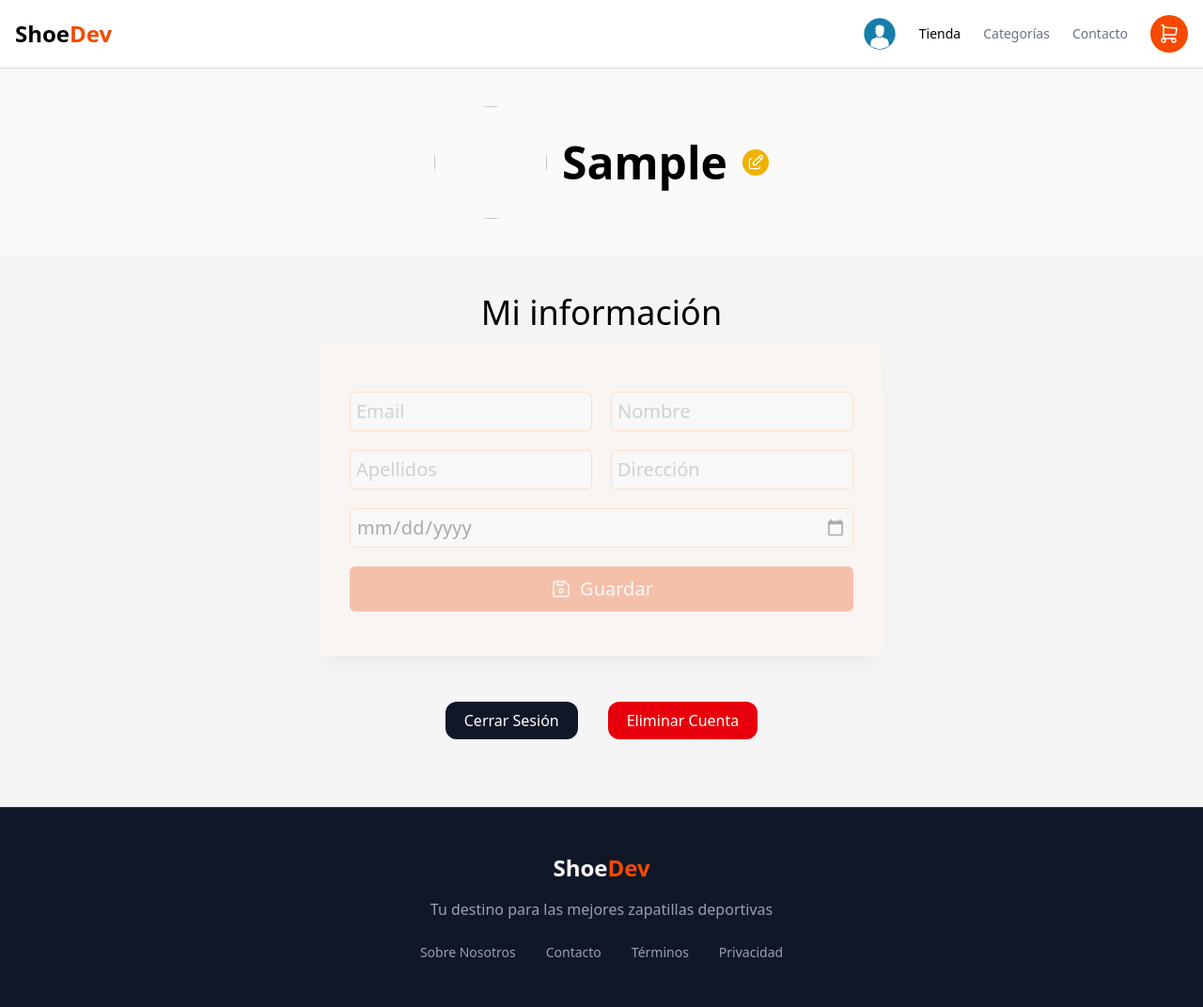
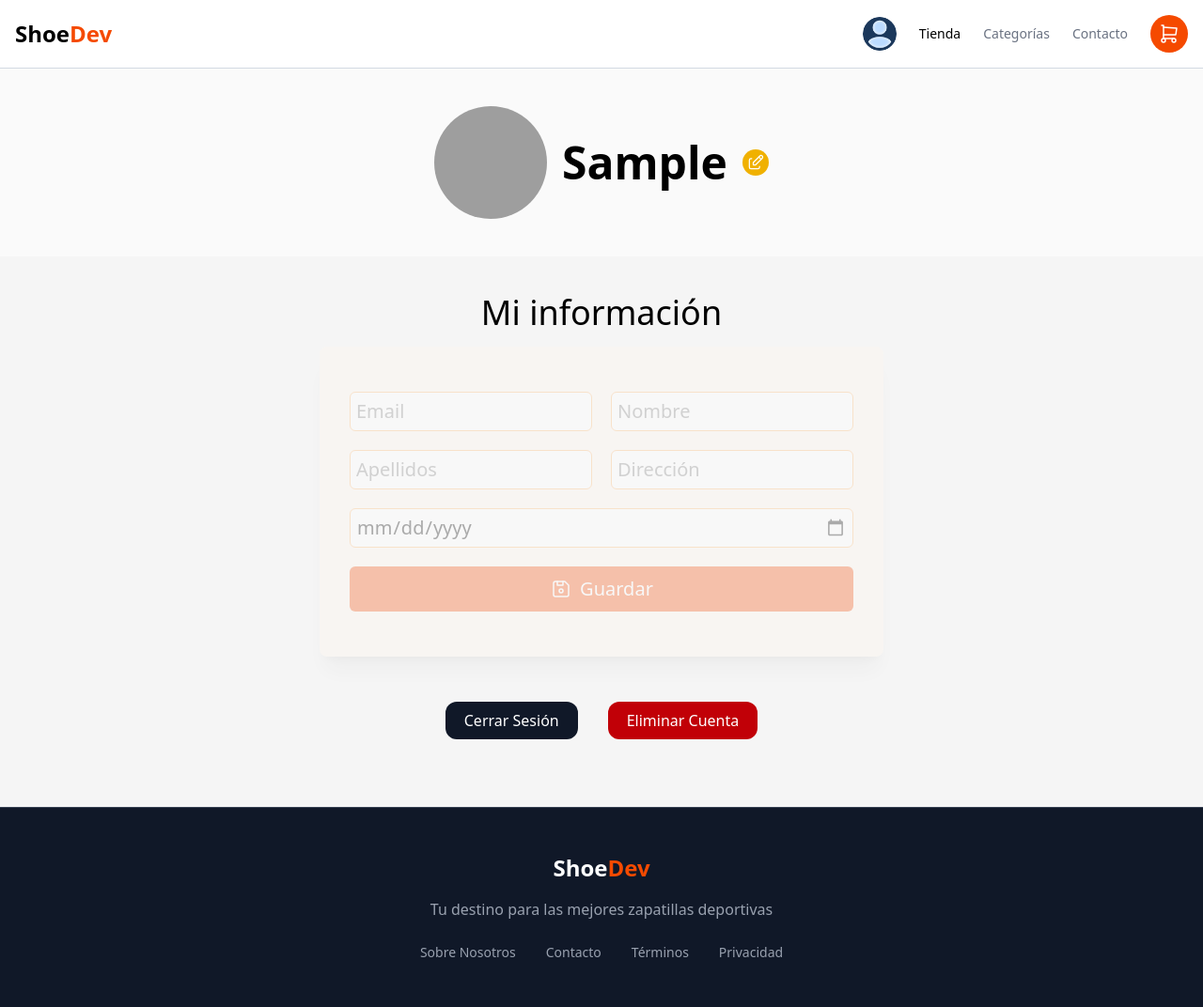
Before and after one commit to AntoDevLive/ShoeDev, a PHP site: page /user/perfil.php in a window 1280 px wide. Shown: the whole page at 94% size. Run offline with PHP 8.4, Linux system fonts and the light colour scheme; the visitor is signed in with stand-in values (Sample User, id 1); data that the repository does not hold is empty; grey boxes are pictures that could not be loaded.

Commit message:
Cambiar imagen del perfil de usuario

```diff
--- a/PENDIENTE.txt
+++ /dev/null
@@ -1,3 +0,0 @@
-funcionalidad ocultar/mostrar password en forms de login.php
-
-si el usuario desea eliminarla deberá confirmar su contraseña.
--- a/backend/controllers/User_controller.php
+++ b/backend/controllers/User_controller.php
@@ -1,4 +1,6 @@
 <?php
+
+session_start();
 
 // Registrar las rutas
 $user_model = __DIR__ . '/../models/User.php';
@@ -66,6 +68,7 @@ if ($_SERVER['REQUEST_METHOD'] === 'POST') {
   }
 
 
+  //Editar nombre de usuario
   if($action === 'setUsername') {
 
       $id = $_POST['id'];
--- a/backend/models/User.php
+++ b/backend/models/User.php
@@ -45,7 +45,9 @@ class User {
         ':usuario_id' => $id
       ]);
 
+      $_SESSION['id'] = $id;
       $_SESSION['username'] = $username;
+      $_SESSION['profile_img'] = 'user-default.png';
 
     } catch (PDOException $e) {
       error_log($e->getMessage(), 3, __DIR__ . '/../logs/db_errors.log');
@@ -75,7 +77,9 @@ class User {
         $password_verified = password_verify($password, $password_user);
 
         if ($password_verified) {
+          $_SESSION['id'] = $found_user['id'];
           $_SESSION['username'] = $found_user['username'];
+          $_SESSION['profile_img'] = 'user-default.png';
           header('Location: /shoedev/index.php');
         } else {
           exit('contraseña mal');
--- a/frontend/src/output.css
+++ b/frontend/src/output.css
@@ -10,6 +10,9 @@
     --color-red-100: oklch(93.6% 0.032 17.717);
     --color-red-500: oklch(63.7% 0.237 25.331);
     --color-red-600: oklch(57.7% 0.245 27.325);
+    --color-red-700: oklch(50.5% 0.213 27.518);
+    --color-red-800: oklch(44.4% 0.177 26.899);
+    --color-red-900: oklch(39.6% 0.141 25.723);
     --color-orange-50: oklch(98% 0.016 73.684);
     --color-orange-100: oklch(95.4% 0.038 75.164);
     --color-orange-200: oklch(90.1% 0.076 70.697);
@@ -676,6 +717,15 @@
   .bg-red-600 {
     background-color: var(--color-red-600);
   }
+  .bg-red-700 {
+    background-color: var(--color-red-700);
+  }
+  .bg-red-800 {
+    background-color: var(--color-red-800);
+  }
+  .bg-red-900 {
+    background-color: var(--color-red-900);
+  }
   .bg-sky-600 {
     background-color: var(--color-sky-600);
   }
@@ -1213,6 +1289,16 @@
         background-color: color-mix(in srgb, oklch(57.7% 0.245 27.325) 80%, transparent);
         @supports (color: color-mix(in lab, red, red)) {
           background-color: color-mix(in oklab, var(--color-red-600) 80%, transparent);
+        }
+      }
+    }
+  }
+  .hover\:bg-red-700\/80 {
+    &:hover {
+      @media (hover: hover) {
+        background-color: color-mix(in srgb, oklch(50.5% 0.213 27.518) 80%, transparent);
+        @supports (color: color-mix(in lab, red, red)) {
+          background-color: color-mix(in oklab, var(--color-red-700) 80%, transparent);
         }
       }
     }
@@ -1727,6 +1813,11 @@ img {
   inherits: false;
   initial-value: 0 0 #0000;
 }
+@property --tw-outline-style {
+  syntax: "*";
+  inherits: false;
+  initial-value: solid;
+}
 @property --tw-backdrop-blur {
   syntax: "*";
   inherits: false;
@@ -1764,6 +1855,10 @@ img {
   inherits: false;
 }
 @property --tw-duration {
+  syntax: "*";
+  inherits: false;
+}
+@property --tw-ease {
   syntax: "*";
   inherits: false;
 }
@@ -1823,6 +1918,7 @@ img {
       --tw-ring-offset-width: 0px;
       --tw-ring-offset-color: #fff;
       --tw-ring-offset-shadow: 0 0 #0000;
+      --tw-outline-style: solid;
       --tw-backdrop-blur: initial;
       --tw-backdrop-brightness: initial;
       --tw-backdrop-contrast: initial;
@@ -1833,6 +1929,7 @@ img {
       --tw-backdrop-saturate: initial;
       --tw-backdrop-sepia: initial;
       --tw-duration: initial;
+      --tw-ease: initial;
       --tw-scale-x: 1;
       --tw-scale-y: 1;
       --tw-scale-z: 1;
--- a/frontend/templates/Header.php
+++ b/frontend/templates/Header.php
@@ -22,15 +22,15 @@
                         <!-- Perfil de usuario -->
                         <div class="relative">
                             <!-- IMG de usuario -->
-                            <div class="user-profile w-9 h-9 cursor-pointer">
-                                <img src="/shoedev/frontend/src/assets/user-default.png" alt="">
+                            <div class="user-profile w-9 h-9 cursor-pointer rounded-full">
+                                <img class="rounded-full" src="/shoedev/backend/uploads/profile/<?php echo $_SESSION['profile_img']; ?>" alt="">
                             </div>
 
                             <!-- Menú de usuario -->
                             <section class="user-menu flex justify-center items-center flex-col text-xl user-submenu absolute bg-slate-700 text-white w-50 rounded-lg overflow-hidden opacity-0 pointer-events-none transition-all duration-300">
                                 <header class="w-full h-full bg-slate-800 flex justify-center items-center gap-2 py-2 border-b px-5 border-slate-600">
-                                    <div class="w-7 h-7">
-                                        <img src="/shoedev/frontend/src/assets/user-default.png" alt="">
+                                    <div class="w-7 h-7 rounded-full">
+                                        <img class="rounded-full" src="/shoedev/backend/uploads/profile/<?php echo $_SESSION['profile_img']; ?>" alt="">
                                     </div>
                                     <span class="truncate capitalize"><?php echo $_SESSION['username'] ?></span>
                                 </header>
--- a/frontend/views/index.view.php
+++ b/frontend/views/index.view.php
@@ -1,5 +1,3 @@
-<?php session_start() ?>
-
 <!DOCTYPE html>
 <html lang="es">
 
--- a/frontend/views/perfil.view.php
+++ b/frontend/views/perfil.view.php
@@ -16,7 +16,7 @@
 
   <!-- Imagen y username -->
   <section class="bg-neutral-50 flex justify-center items-center flex-col p-10">
-    <form enctype="multipart/form-data" action="/shoedev/backend/controllers/User_controller.php" method="POST" class="flex justify-center items-center gap-4">
+    <form id="form-user-profile" enctype="multipart/form-data" action="/shoedev/backend/controllers/User_controller.php" method="POST" class="flex justify-center items-center gap-4">
       <input type="hidden" name="action" value="setUsername">
 
       <div class="user-profile w-30 h-30 cursor-pointer relative overflow-hidden rounded-full group">
@@ -31,7 +31,7 @@
           </svg>
         </div>
 
-        <img class="object-cover" src="<?php echo $perfil['imagen']; ?>" alt="">
+        <img id="preview-img" class="object-cover" src="/shoedev/backend/uploads/profile/<?php echo $perfil['imagen']; ?>" alt="">
 
         <input id="profile-img" type="file" name="img-perfil" class="absolute inset-0 opacity-0 cursor-pointer" accept="image/*">
       </div>
@@ -86,7 +86,7 @@
       <a href="/shoedev/backend/config/cerrar.php" class="text-md text-white bg-gray-900 py-2 px-5 rounded-xl cursor-pointer transition-all duration-200 hover:bg-gray-900/80">
         Cerrar Sesión
       </a>
-      <button class="text-md text-white bg-red-600 py-2 px-5 rounded-xl cursor-pointer transition-all duration-200 hover:bg-red-600/80">
+      <button class="text-md text-white bg-red-700 py-2 px-5 rounded-xl cursor-pointer transition-all duration-200 hover:bg-red-700/80">
         Eliminar Cuenta
         </burron>
     </div>
--- a/index.php
+++ b/index.php
@@ -1,3 +1,5 @@
 <?php
 
+session_start();
+
 require 'backend/controllers/producto_controller.php';
```
Also changed, not shown: other parts of frontend/src/output.css (+64 -0 lines), frontend/src/js/perfil.js (+24 -0 lines), user/subir.php (added, +48 -0 lines), backend/uploads/profile/user-default.png (added), frontend/src/assets/user-default.png (deleted), user/deseos.php (deleted).
